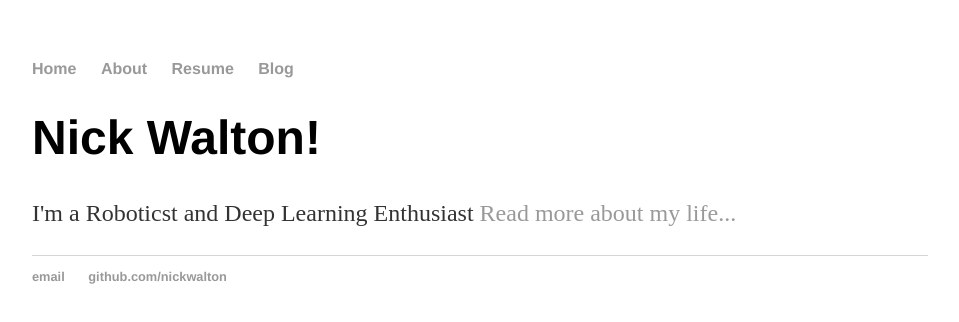
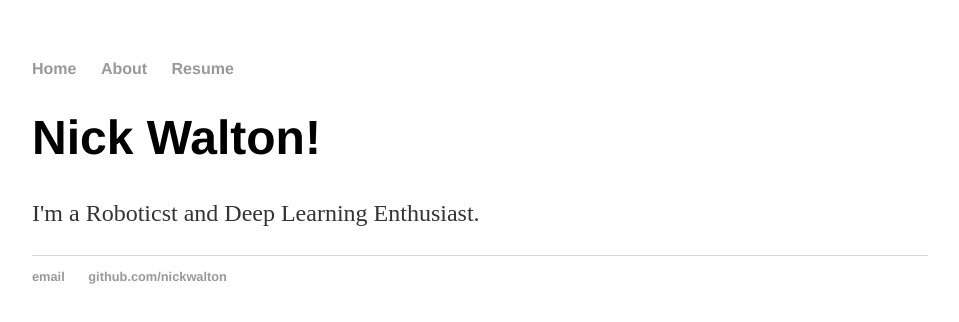
Before and after one commit to nickwalton/nickwalton.github.io, a plain HTML site: page index.html in a window 1280 px wide. Shown: the whole page, without its empty margins (160-1119 px from the left). Drawn offline with Linux system fonts and the light colour scheme.

Commit message:
Update index.html

```diff
--- a/index.html
+++ b/index.html
@@ -10,14 +10,13 @@
     		<ul>
         		<li><a href="/">Home</a></li>
 	        	<li><a href="/about">About</a></li>
-        		<li><a href="/resume">Resume</a></li>
-        		<li><a href="/blog">Blog</a></li>
+        		<li><a href="/Resume.pdf">Resume</a></li>
     		</ul>
 		</nav>
 		<div class="container">
     		<div class="blurb">
         		<h1>Nick Walton!</h1>
-				<p>I'm a Roboticst and Deep Learning Enthusiast</em> <a href="/about">Read more about my life...</a></p>
+				<p>I'm a Roboticst and Deep Learning Enthusiast.</em> <a href="/about"></p>
     		</div><!-- /.blurb -->
 		</div><!-- /.container -->
 		<footer>
```
